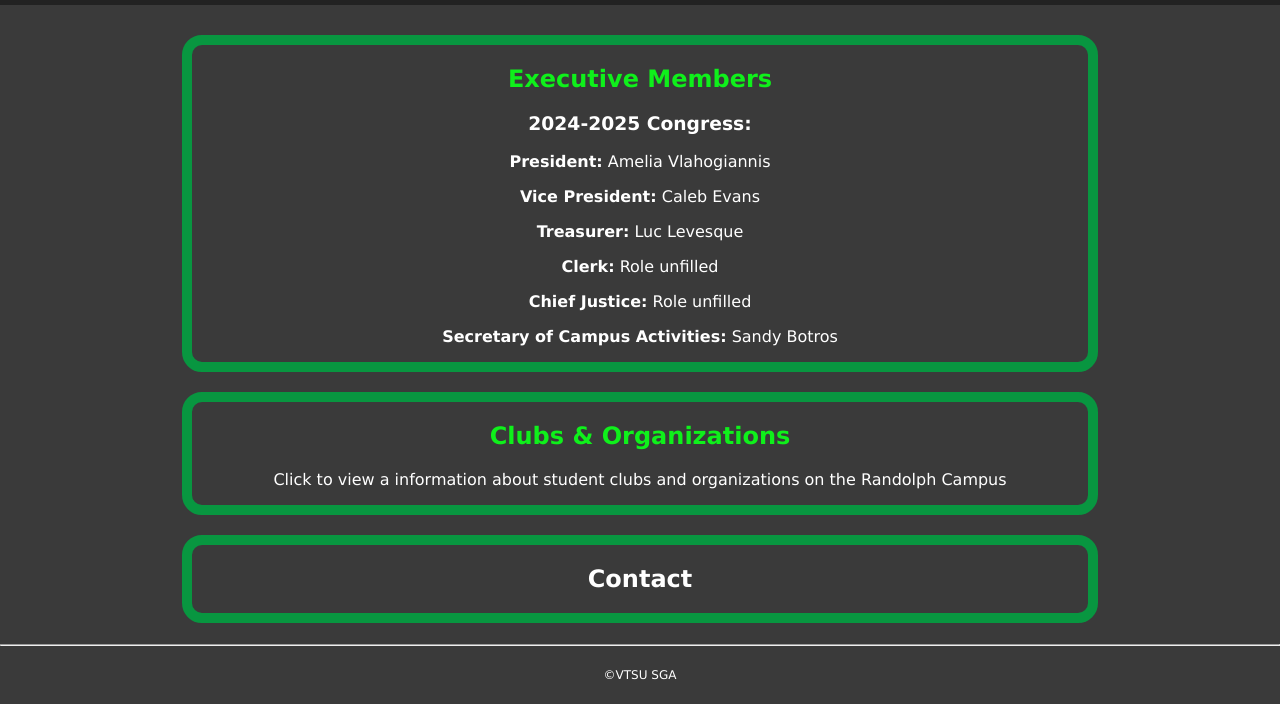
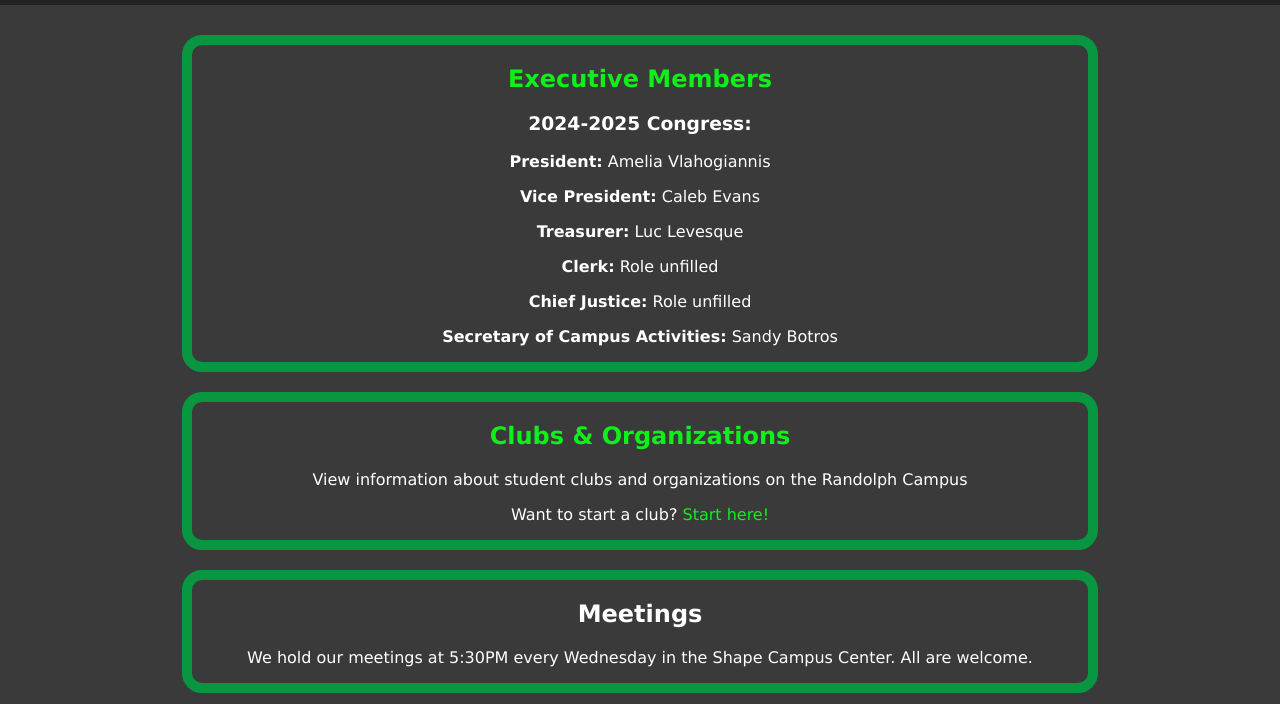
Before and after one commit to VTSU-Randolph-SGA/vtsu-randolph-sga.github.io, a plain HTML site: page index.html in a window 1280 px wide. Shown: the part 96-800 px from the top of the page. Drawn offline with Linux system fonts and the light colour scheme.

Commit message:
add a bit more placeholder content

```diff
--- a/index.html
+++ b/index.html
@@ -31,11 +31,18 @@
 
         <div class="contentbox">
         <a href="clubs.html"><h2>Clubs & Organizations</h2></a>
-        <p>Click to view a information about student clubs and organizations on the Randolph Campus</p>
+        <p>View information about student clubs and organizations on the Randolph Campus</p>
+        <p>Want to start a club? <a href="PLACEHOLDER">Start here!</a></p>
+        </div>
+
+        <div class="contentbox">
+        <h2>Meetings</h2>
+        <p>We hold our meetings at 5:30PM every Wednesday in the Shape Campus Center. All are welcome.</p>
         </div>
 
         <div class="contentbox">
         <h2>Contact</h2>
+        <p><b>Contact us at:</b> <a href="mailto:randolphsga@vermontstate.edu">randolphsga@vermontstate.edu</a></p>
         </div>
 
 
```
